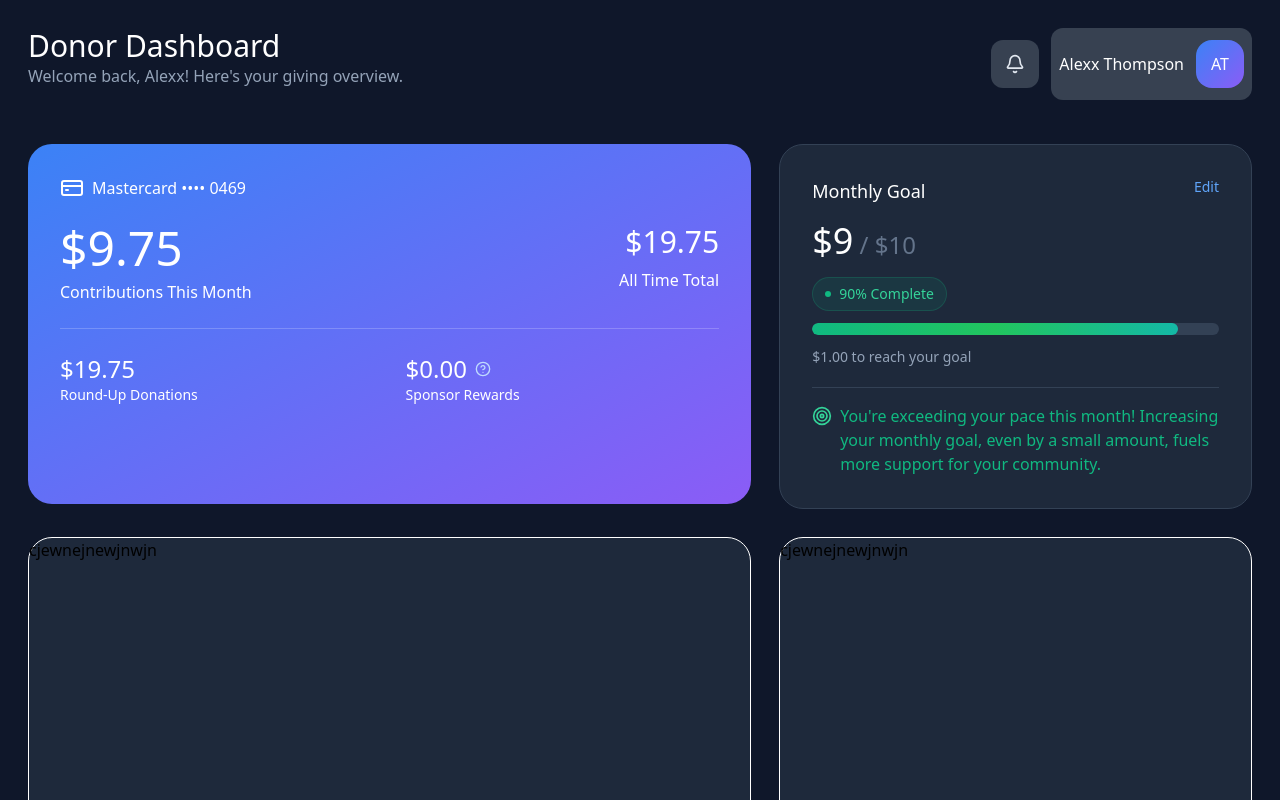
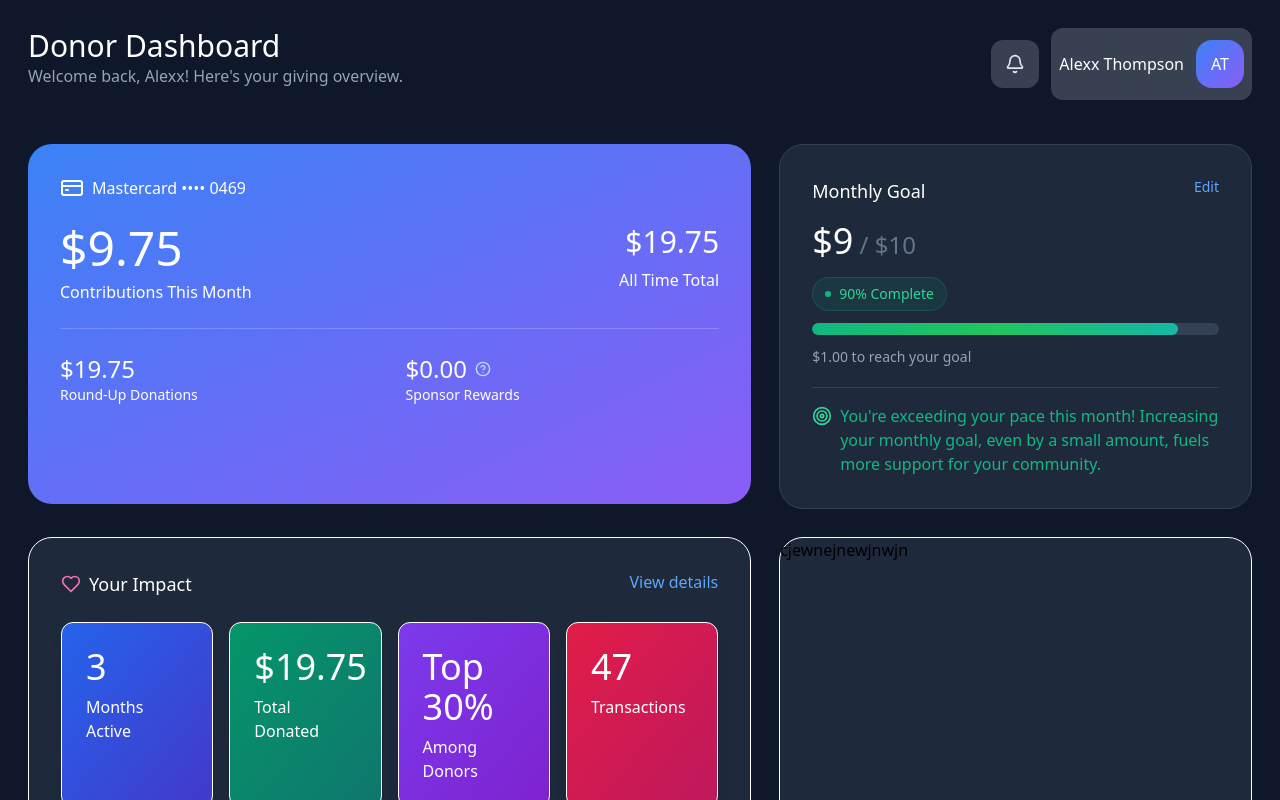
Before and after one commit to roshini-123/react, a React (Create React App) app in the folder react-git/: page / in a window 1280 px wide. Shown: the top 800 px of the page. Built offline with nearby package versions, Linux system fonts and the light colour scheme.

Commit message:
chnages added

```diff
--- a/react-git/src/donar-module/Dashboard.js
+++ b/react-git/src/donar-module/Dashboard.js
@@ -63,7 +63,41 @@ const DashboardObj = () => {
                     <p className="text-emerald-500">You're exceeding your pace this month! Increasing your monthly goal, even by a small amount, fuels more support for your community.</p>
                 </div>
             </div>
-            <div className="col-span-3 h-[500px] rounded-3xl border border-white bg-slate-800">cjewnejnewjnwjn</div>
+            <div className="col-span-3 h-[500px] rounded-3xl border border-white bg-slate-800 p-8">
+                <div className="flex justify-between">
+                    <div className="text-white text-lg flex gap-2 items-center mb-6">
+                        <svg xmlns="http://www.w3.org/2000/svg" width="24" height="24" viewBox="0 0 24 24" fill="none" stroke="currentColor" stroke-width="2" stroke-linecap="round" stroke-linejoin="round" class="lucide lucide-heart w-5 h-5 text-pink-400"><path d="M19 14c1.49-1.46 3-3.21 3-5.5A5.5 5.5 0 0 0 16.5 3c-1.76 0-3 .5-4.5 2-1.5-1.5-2.74-2-4.5-2A5.5 5.5 0 0 0 2 8.5c0 2.3 1.5 4.05 3 5.5l7 7Z"></path></svg>
+                        <h3>Your Impact</h3>
+                        </div>
+                    <span className="text-blue-400 hover:text-blue-300">View details</span>
+                </div>
+                <div className="grid grid-cols-4 gap-4 h-[40%]">
+                    <div className="border border-white bg-gradient-to-br from-blue-600 to-indigo-700 rounded-xl p-6
+                    text-white shadow-lg hover:shadow-xl hover:scale-105 transition-all items-center">
+                        <h1 className="text-4xl mb-2">3</h1>
+                        <p>Months Active</p>
+                    </div>
+                   <div className="border border-white bg-gradient-to-br from-emerald-600 to-teal-700 rounded-xl p-6
+                    text-white shadow-lg hover:shadow-xl hover:scale-105 transition-all">
+                        <h1 className="text-4xl mb-2">$19.75</h1>
+                        <p>Total Donated</p>
+                    </div>
+                    <div className="border border-white  bg-gradient-to-br from-violet-600 to-purple-700 rounded-xl p-6
+                    text-white shadow-lg hover:shadow-xl hover:scale-105 transition-all">
+                        <h1 className="text-4xl mb-2">Top 30%</h1>
+                        <p>Among Donors</p>
+                    </div>
+                    <div className="border border-white bg-gradient-to-br from-rose-600 to-pink-700
+                    rounded-xl p-6
+                    text-white shadow-lg hover:shadow-xl hover:scale-105 transition-all">
+                        <h1 className="text-4xl mb-2">47</h1>
+                        <p>Transactions</p>
+                    </div>
+
+                </div>
+                <div></div>
+                <div></div>
+            </div>
             <div className= "col-span-2 rounded-3xl border border-white bg-slate-800">cjewnejnewjnwjn</div>
             <div className="col-span-5 h-[300px] rounded-3xl border border-white bg-slate-800">cjewnejnewjnwjn</div>
         </div>
```
